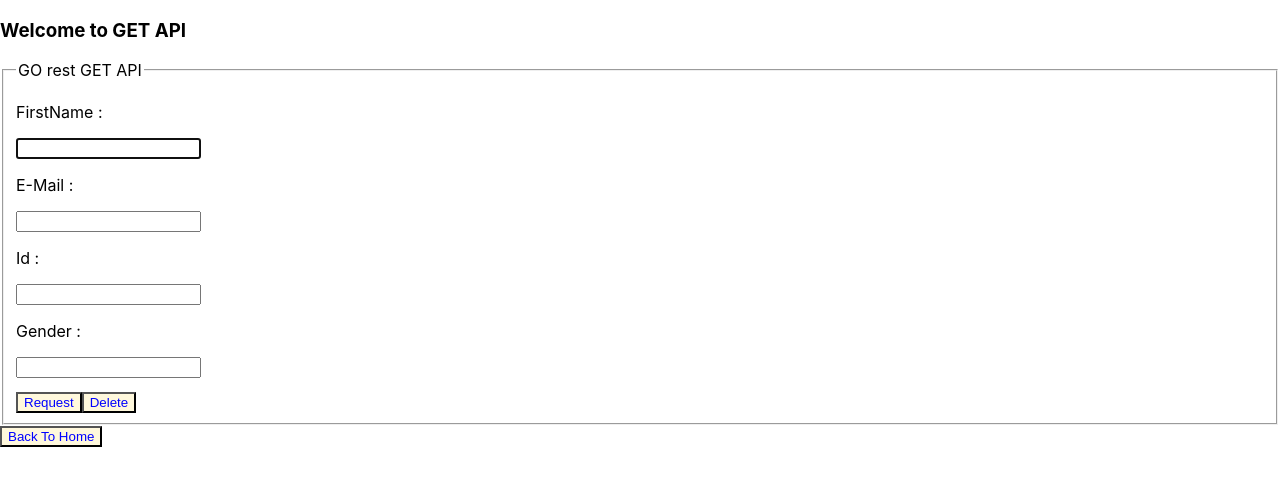
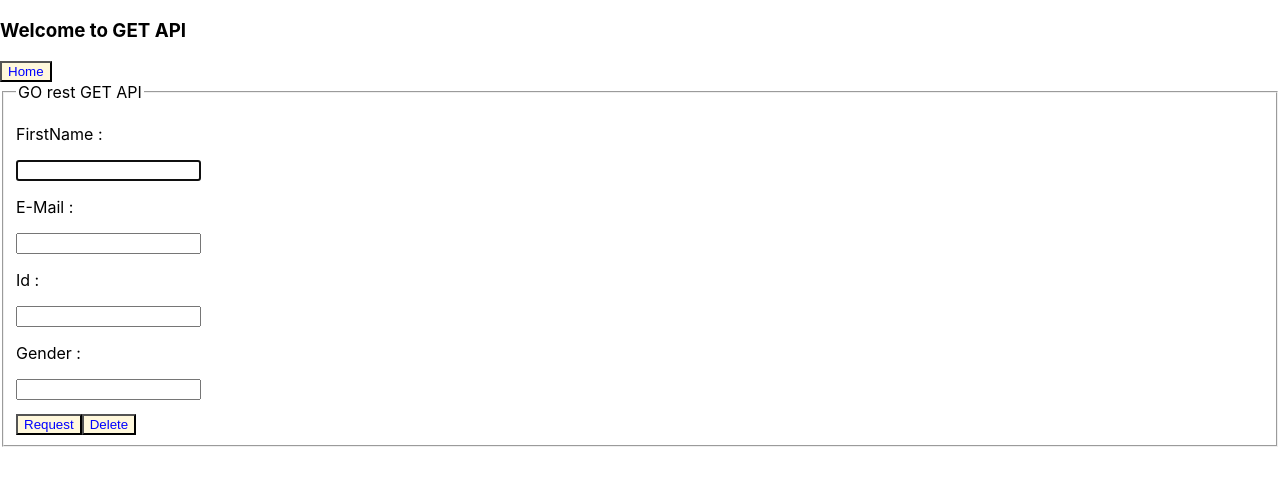
Before and after one commit to Prakash-Ravichandran/crud-basic-app, a React (Create React App) app: page /create in a window 1280 px wide. Shown: the top 486 px of the page. Built offline with nearby package versions, Linux system fonts and the light colour scheme; no server answers.

Commit message:
Back to home changed

```diff
--- a/src/Components/Create.js
+++ b/src/Components/Create.js
@@ -52,6 +52,7 @@ export function Create(){
     return(
         <>
         <h3>Welcome to GET API</h3>
+        <Link to="/"><button>Home</button></Link>
         <div style={{border: 20}}>
         <form name="createUser">
             <fieldset>
@@ -69,7 +70,7 @@ export function Create(){
             </fieldset>
         </form>
         </div>
-        <Link to="/"><button>Back To Home</button></Link>
+
         </>
     )
 }
```
